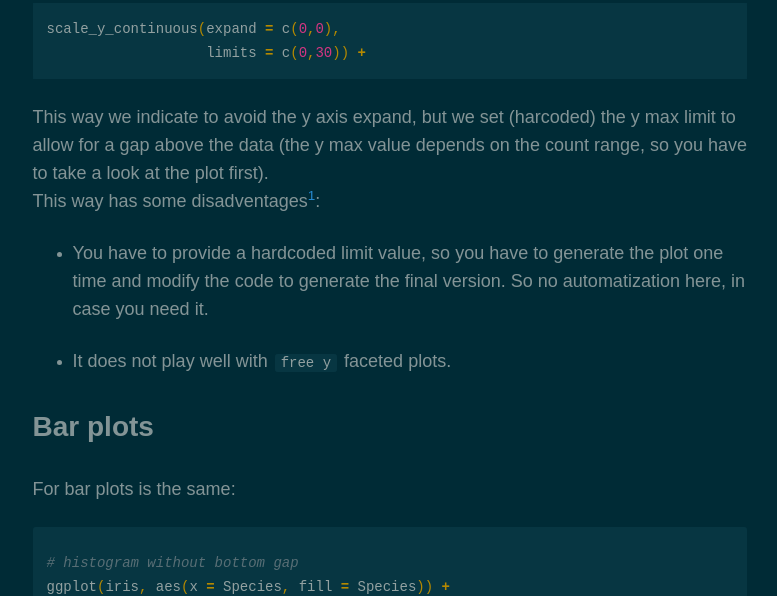
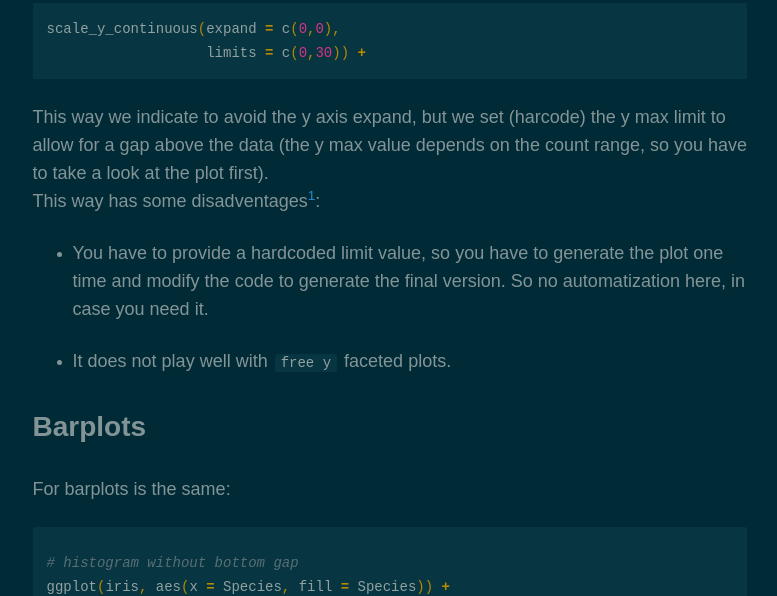
Before and after one commit to MalditoBarbudo/beardy_data, a Jekyll site: the page built from _posts/2016-09-23-starting-bars-and-histograms-at-zero-in-ggplot2.md, in a window 1280 px wide and 900 px high, scrolled down 2242 px. Shown: the part 153-749 px from the top of the window, without its empty margins (347-1124 px from the left). Built offline with Jekyll 4.4.1, drawn with Linux system fonts in a browser that asks for light colours; nearby versions of some CDN libraries; some of the changed text lies outside the part shown.

Commit message:
improving histograms post

````diff
--- a/_posts/2016-09-23-starting-bars-and-histograms-at-zero-in-ggplot2.md
+++ b/_posts/2016-09-23-starting-bars-and-histograms-at-zero-in-ggplot2.md
@@ -3,7 +3,7 @@
 title: "Starting bars and histograms at zero in ggplot2"
 modified:
 categories: blog R
-excerpt:
+excerpt: "Get rid of the space between the data and the x axis in histograms and barplots created with ggplot2"
 tags: [R, ggplot2]
 image:
   feature: feature_insect_2.jpg
@@ -14,7 +14,7 @@
 
 
 
-When creating histograms or bar plots in `ggplot2` we found that the data is
+When creating histograms or barplots in `ggplot2` we found that the data is
 placed at some distance from the x axis, which means the y axis starts below zero:
 
 
@@ -62,7 +62,7 @@
                    limits = c(0,30)) +
 ```
 
-This way we indicate to avoid the y axis expand, but we set (harcoded) the y max
+This way we indicate to avoid the y axis expand, but we set (harcode) the y max
 limit to allow for a gap above the data (the y max value depends on the count range,
 so you have to take a look at the plot first).
 This way has some disadventages[^a]:
@@ -75,9 +75,9 @@
 
   + It does not play well with `free y` faceted plots.
 
-### Bar plots
+### Barplots
 
-For bar plots is the same:
+For barplots is the same:
 
 
 {% highlight r %}
````
Also changed, not shown: _source/2016-09-23-starting-bars-and-histograms-at-zero-in-ggplot2.Rmd (+5 -5 lines).
